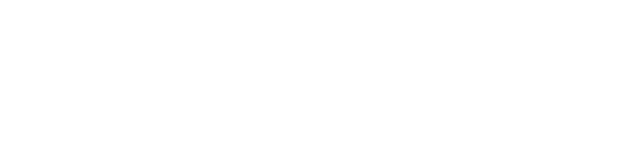
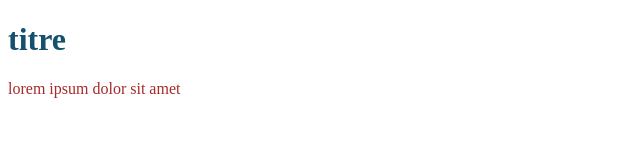
Before and after one commit to bernardopm/git-test, a plain HTML site: page index.html in a window 1280 px wide. Shown: the whole page, without its empty margins (0-640 px from the left). Drawn offline with Linux system fonts and the light colour scheme.

Commit message:
modification de l'accueil

```diff
--- a/css/style.css
+++ b/css/style.css
@@ -0,0 +1,7 @@
+body{
+    color:brown
+}
+
+h1{
+    color:rgb(19, 81, 110)
+}
--- a/index.html
+++ b/index.html
@@ -1,5 +1,5 @@
 <!DOCTYPE html>
-<html lang="en">
+<html lang="fr">
 <head>
     <meta charset="UTF-8">
     <meta name="viewport" content="width=device-width, initial-scale=1.0">
@@ -7,6 +7,7 @@
     <link rel="stylesheet" href="css/style.css">
 </head>
 <body>
-
+    <h1>titre</h1>
+    <p>lorem ipsum dolor sit amet</p>
 </body>
 </html>
```
